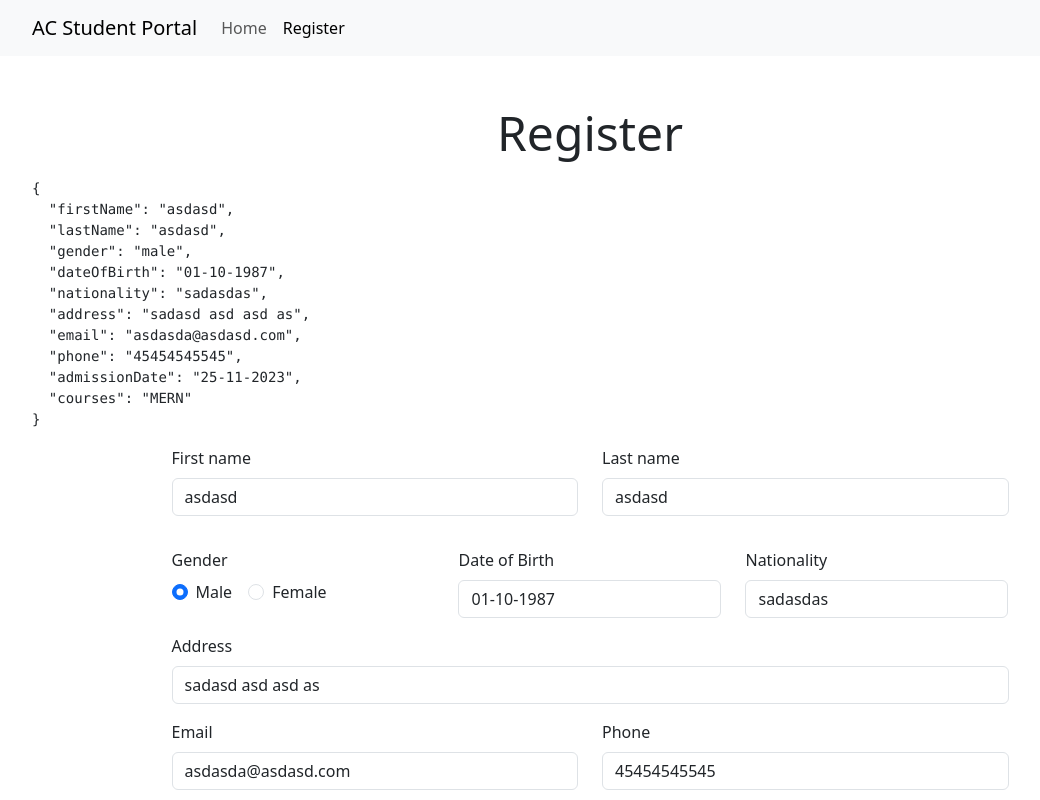
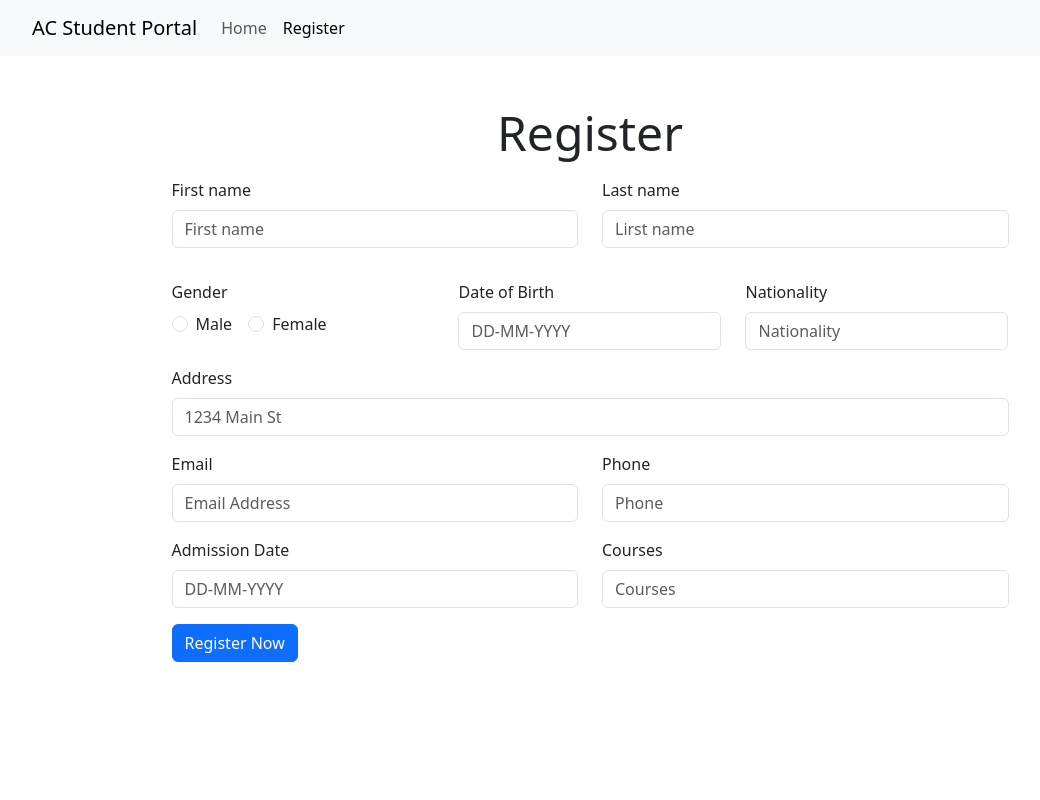
Before and after one commit to autocircled/module-15-assignment, a React (Vite) app in the folder client/: page /register in a window 1280 px wide. Shown: the top 800 px of the page, without its empty margins (50-1090 px from the left). Built offline with nearby package versions, Linux system fonts and the light colour scheme.

Commit message:
Profile creation ok

```diff
--- a/client/src/components/RegistrationForm.jsx
+++ b/client/src/components/RegistrationForm.jsx
@@ -1,27 +1,26 @@
 import { Form, Button, Row, Col } from 'react-bootstrap';
-import { useEffect, useState } from 'react';
+import { useState } from 'react';
 import { CreateStudentProfile } from '../Services/apiRequest';
 import { ToastContainer, toast } from 'react-toastify';
 import 'react-toastify/dist/ReactToastify.css';
-import moment from 'moment';
 
 function RegistrationForm() {
 
     const [formData, setFormData] = useState({
-        firstName: 'asdasd',
-        lastName: 'asdasd',
-        gender: 'male',
-        dateOfBirth: '01-10-1987',
-        nationality: 'sadasdas',
-        address: 'sadasd asd asd as',
-        email: 'asdasda@asdasd.com',
-        phone: '45454545545',
-        admissionDate: '25-11-2023',
-        courses: 'MERN'
+        firstName: '',
+        lastName: '',
+        gender: '',
+        dateOfBirth: '',
+        nationality: '',
+        address: '',
+        email: '',
+        phone: '',
+        admissionDate: '',
+        courses: ''
     });
     const [formErrors, setFormErrors] = useState({})
 
-    const notify = () => toast("Registration Successful! Go to Home Page");
+    const notify = () => toast("Registration is success!");
 
 
 
@@ -43,18 +42,18 @@ function RegistrationForm() {
             CreateStudentProfile(formData).then(res => {
                 if (res) {
                     console.log(res);
-                    // setFormData({
-                    //     firstName: '',
-                    //     lastName: '',
-                    //     gender: '',
-                    //     dateOfBirth: '',
-                    //     nationality: '',
-                    //     address: '',
-                    //     email: '',
-                    //     phone: '',
-                    //     admissionDate: '',
-                    //     courses: ''
-                    // });
+                    setFormData({
+                        firstName: '',
+                        lastName: '',
+                        gender: '',
+                        dateOfBirth: '',
+                        nationality: '',
+                        address: '',
+                        email: '',
+                        phone: '',
+                        admissionDate: '',
+                        courses: ''
+                    });
 
                     notify()
                 }
@@ -109,7 +108,6 @@ function RegistrationForm() {
     return (
         <>
             <h1 className='text-center mb-3 display-5'>Register</h1>
-            <pre>{JSON.stringify(formData, undefined, 2)}</pre>
             <Form className='w-75 mx-auto' onSubmit={submitHandler}>
                 <Row className="mb-3">
                     <Form.Group as={Col} md={6} className="mb-3" controlId='firstName'>
```
